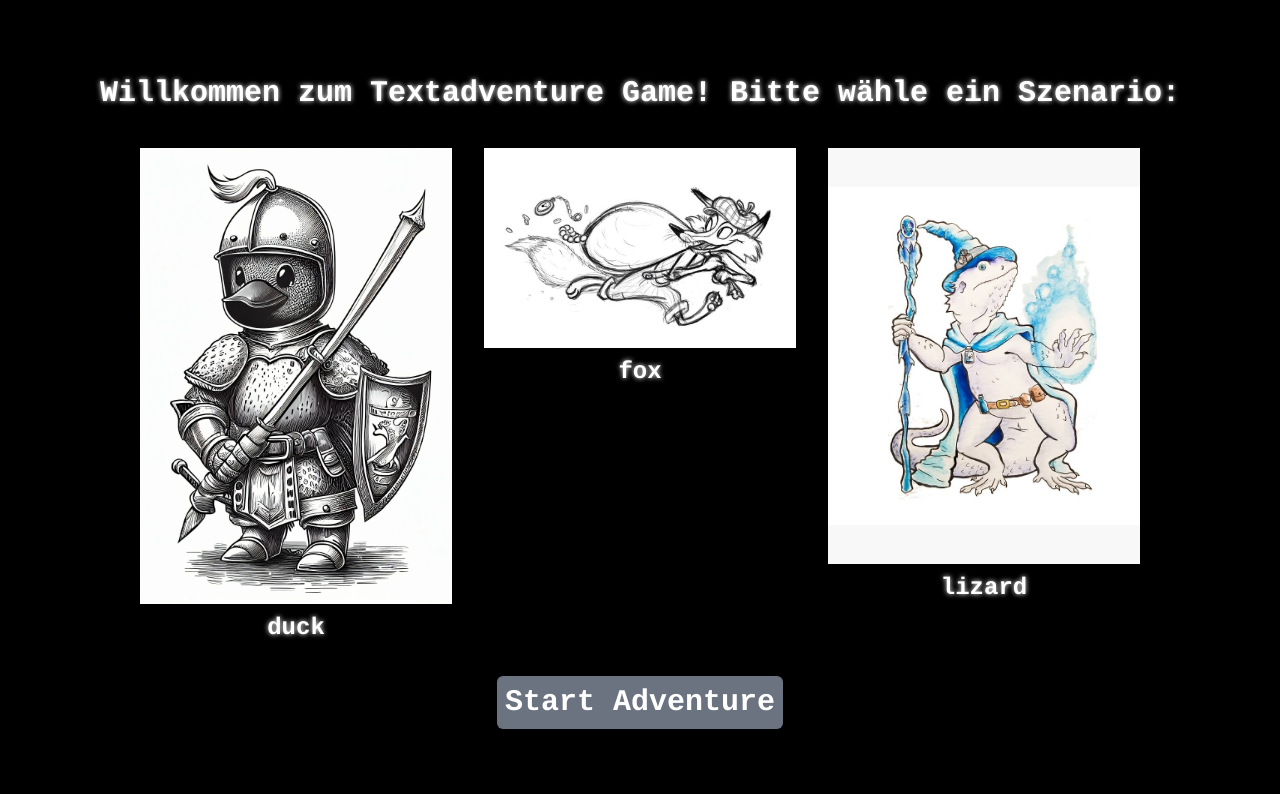
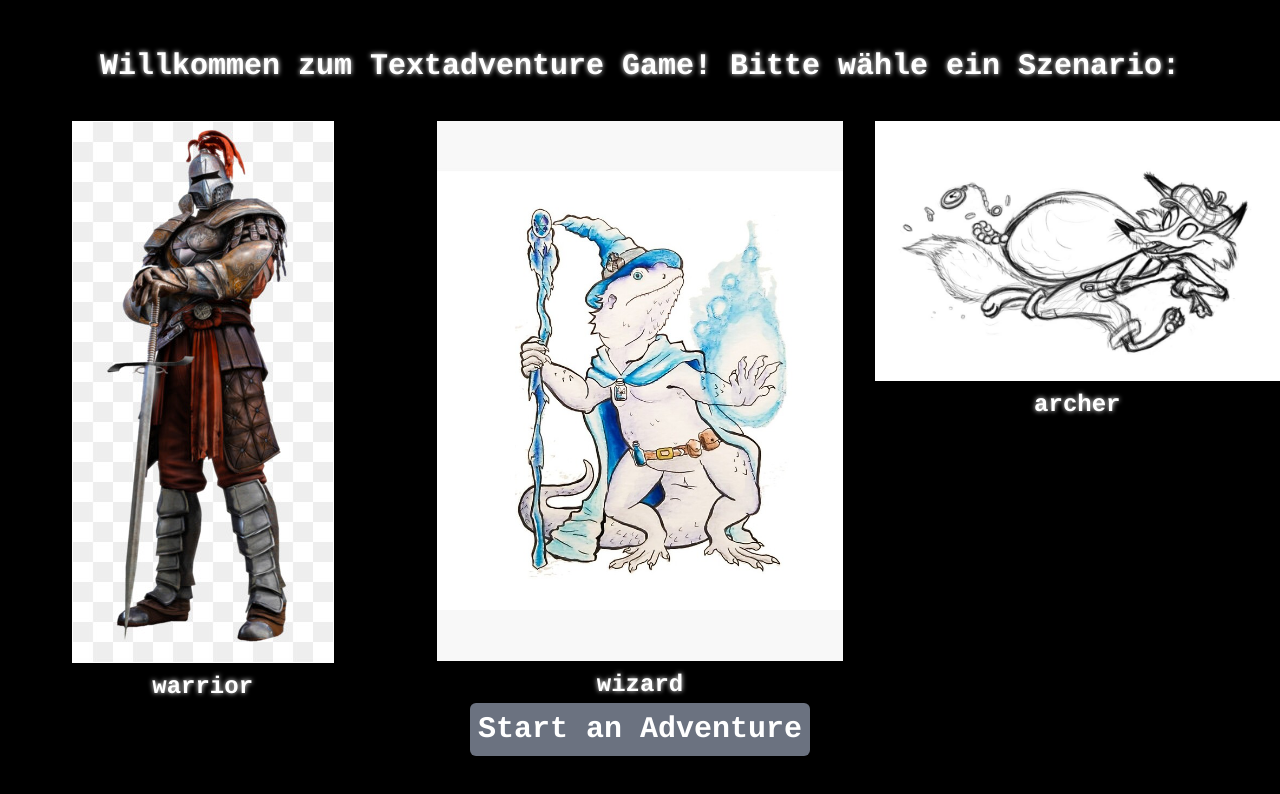
Before and after one commit to Johanna-Bock/convex, a Next.js app in the folder convex/: page / in a window 1280 px wide. Shown: the top 794 px of the page. Built offline with nearby package versions, Linux system fonts and the light colour scheme; no server answers.

Commit message:
character class wird übernommen

```diff
--- a/convex/app/page.tsx
+++ b/convex/app/page.tsx
@@ -18,26 +18,27 @@ return (
     <div className='flex flex-col items-center justify-center w-full h-screen' style={{ backgroundColor: 'black', color: 'white', fontSize: '30px', fontFamily: 'Courier', fontWeight: 'bold', textShadow: '0 0 5px white' }}>
         <h1 className="mb-8">Willkommen zum Textadventure Game! Bitte wähle ein Szenario:</h1>
 
-        <div className="grid grid-cols-3 gap-8" style={{ width: '1000px' }}>
-            {['duck', 'fox', 'lizard'].map(character => {
+        <div className="grid grid-cols-3 gap-8">
+        {["warrior", "wizard", "archer"].map((character) => {
           return (
             <div
               key={character}
-                        className="flex flex-col items-center gap-2 text-2xl">
-
+              className="flex flex-col items-center gap-2 text-2xl"
+            >
               <img
                 onClick={() => setSelectedCharacter(character)}
                 src={`/${character}.png`}
-                            className={`cursor-pointer ${selectedCharacter === character ? 'border border-white-500' : ''}`}
+                className={
+                  selectedCharacter === character ? "border border-white" : ""
+                }
               />
               {character}
             </div>
           );
         })}
       </div>
-
       <button
-            className="bg-gray-500 hover:bg-gray-400 px-2 py-1 rounded-md mt-8"
+        className="bg-gray-500 hover:bg-gray-400 px-2 py-1 rounded-md"
         onClick={async () => {
           const adventureId = await createAdventure({
             character: selectedCharacter,
@@ -45,9 +46,8 @@ return (
           router.push(`/adventures/${adventureId}`);
         }}
       >
-            Start Adventure
+        Start an Adventure
       </button>
     </div>
   );
-
-};
+}
--- a/convex/convex/adventure.ts
+++ b/convex/convex/adventure.ts
@@ -47,9 +47,10 @@ export const setupAdventureEntries = internalAction({
     const input = `
             I want you to act as if you are a classic text adventure game and we are playing.
             I do not want you to ever break out of your character, and you must not refer to yourself in any way.
-            In this game, the setting is a fantasy adventure world. I can choose if I want to be a wizard or an warrior.
+            In this game, the setting is a fantasy adventure world.
+            my character class is a ${adventure.characterClass}.
             "Characters can only behave as you know them from the definition."
-            After I choose the character the game begins.
+
             Each romm should have at least 3
             sentences descriptions. Start by displaying the first room and the backround scenario at the beginning of the game.
             Then descripe which commands I can use to explore. The only comands that can be used are:
```
Also changed, not shown: convex/public/archer.png (renamed from convex/public/fox.png), convex/public/wizard.png (renamed from convex/public/lizard.png). Lines whose indentation alone changed are shown as unchanged.
